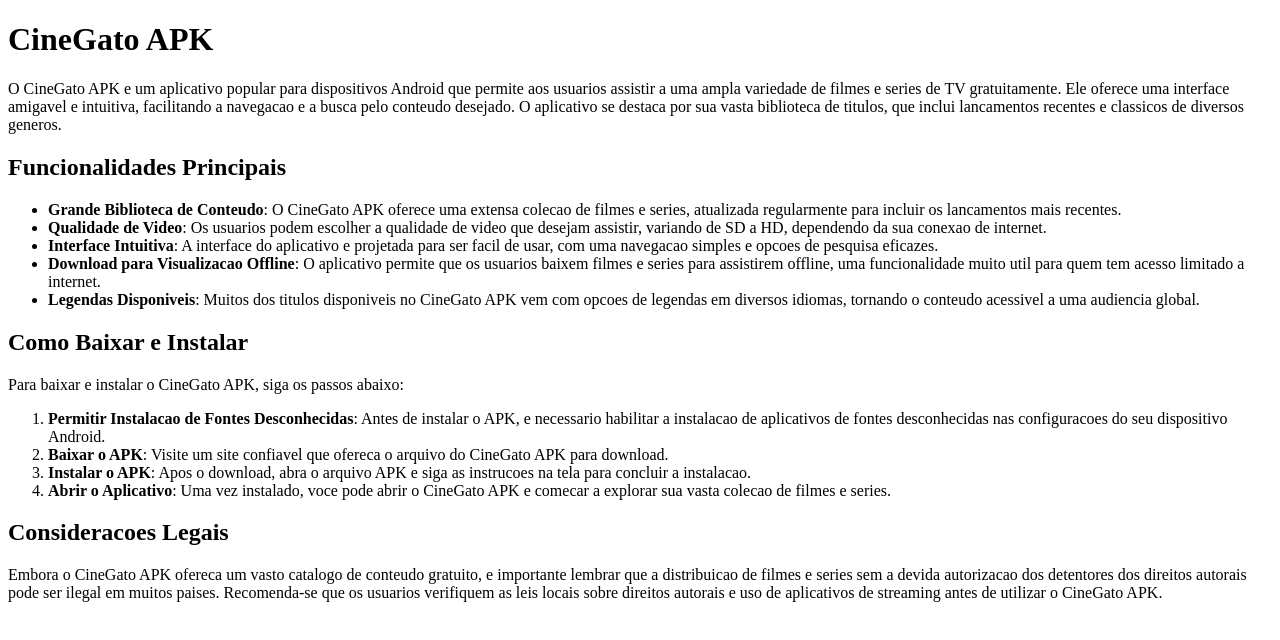
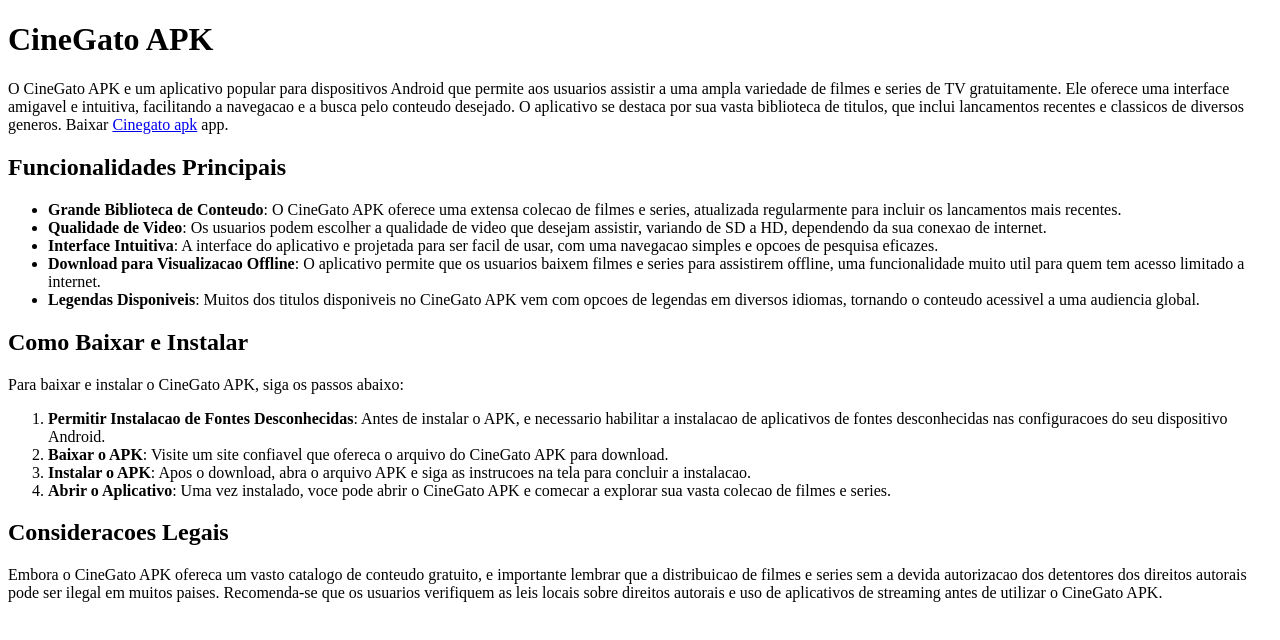
Before and after one commit to wtfwtf2231/Cinegato-APK-Baixar, a plain HTML site: page index.html in a window 1280 px wide. Drawn offline with Linux system fonts and the light colour scheme.

Commit message:
Update index.html

```diff
--- a/index.html
+++ b/index.html
@@ -7,7 +7,7 @@
 </head>
 <body>
     <h1>CineGato APK</h1>
-    <p>O CineGato APK e um aplicativo popular para dispositivos Android que permite aos usuarios assistir a uma ampla variedade de filmes e series de TV gratuitamente. Ele oferece uma interface amigavel e intuitiva, facilitando a navegacao e a busca pelo conteudo desejado. O aplicativo se destaca por sua vasta biblioteca de titulos, que inclui lancamentos recentes e classicos de diversos generos.</p>
+    <p>O CineGato APK e um aplicativo popular para dispositivos Android que permite aos usuarios assistir a uma ampla variedade de filmes e series de TV gratuitamente. Ele oferece uma interface amigavel e intuitiva, facilitando a navegacao e a busca pelo conteudo desejado. O aplicativo se destaca por sua vasta biblioteca de titulos, que inclui lancamentos recentes e classicos de diversos generos. Baixar <a href="https://cinegatoapk.net">Cinegato apk</a> app.</p>
 
     <h2>Funcionalidades Principais</h2>
     <ul>
```
